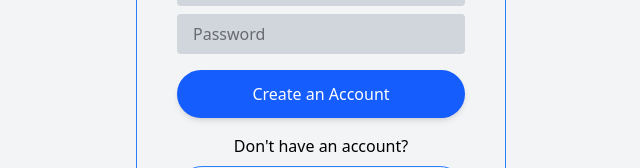
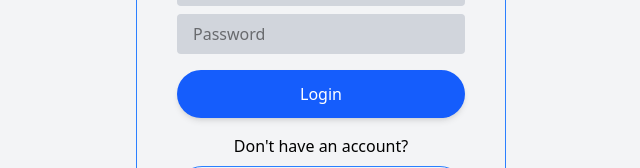
Before and after one commit to sadikahmetaydin/social-meadi-app, a React (Vite) app: page /login in a window 1280 px wide. Shown: the part 457-625 px from the top of the page, without its empty margins (319-959 px from the left). Built offline with nearby package versions, Linux system fonts and the light colour scheme.

Commit message:
change login button text

```diff
--- a/src/components/Auth/Login.jsx
+++ b/src/components/Auth/Login.jsx
@@ -34,7 +34,7 @@ const Login = () => {
             className="w-full px-4 py-2 rounded bg-gray-300 outline-blue-500"
           />
 
-          <button className="bg-blue-600 hover:bg-blue-500 text-white w-2xs p-3 rounded-full shadow-md mt-2">Create an Account</button>
+          <button className="bg-blue-600 hover:bg-blue-500 text-white w-2xs p-3 rounded-full shadow-md mt-2">Login</button>
 
         </div>
 
```
